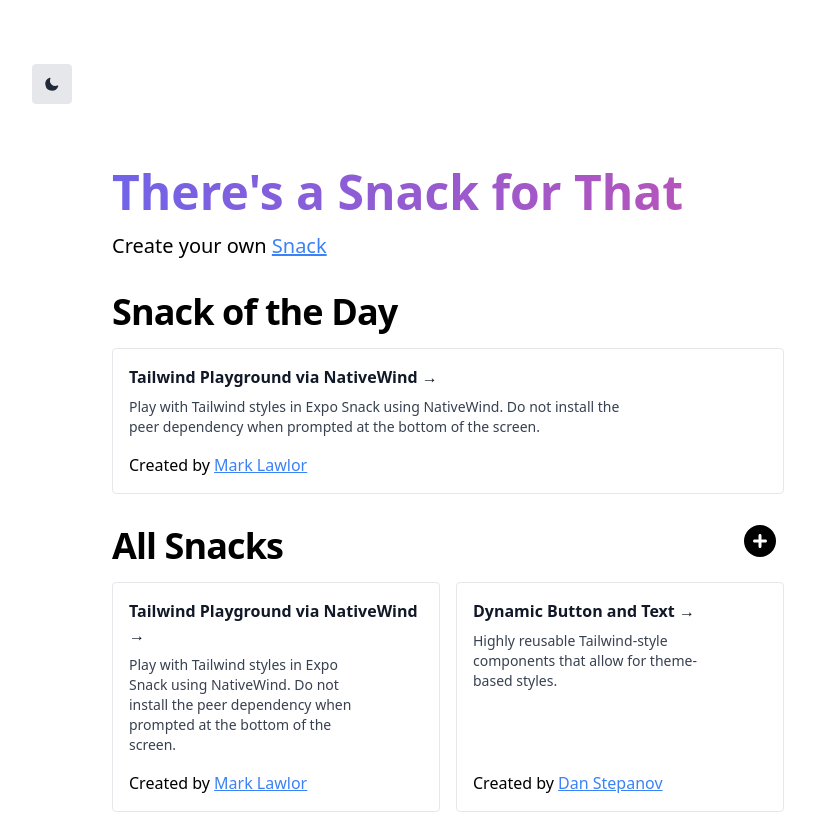
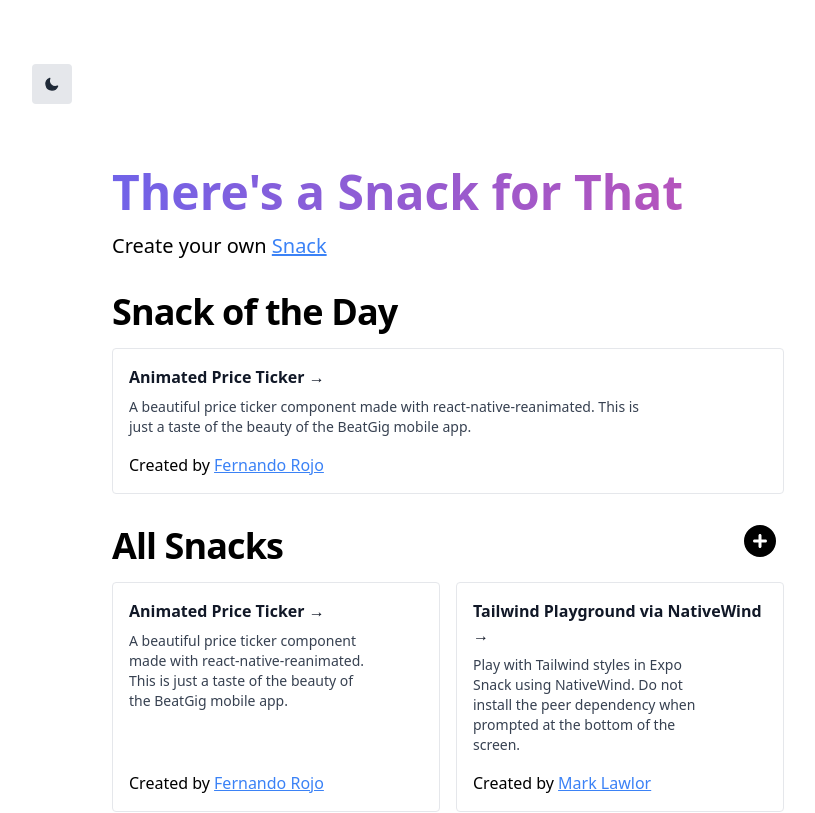
Before and after one commit to danstepanov/snack4that, a Next.js app: page / in a window 1280 px wide. Shown: the top 813 px of the page, without its empty margins (192-1007 px from the left). Built offline with nearby package versions, Linux system fonts and the light colour scheme.

Commit message:
add day 2 snack

```diff
--- a/components/SnackCard.tsx
+++ b/components/SnackCard.tsx
@@ -9,7 +9,7 @@
                 <h2 className="font-bold text-gray-900 dark:text-gray-100 md:group-hover:text-blue-500">{`${snack.title} `}&rarr;</h2>
                 <p className="text-sm text-gray-700 dark:text-gray-300 md:group-hover:text-blue-500 w-4/5 mt-2 mb-4">{snack.description}</p>
             </a>
-            <Hyperlink baseText="Created by" urlText={snack.author} url={snack.snackUrl} />
+            <Hyperlink baseText="Created by" urlText={snack.author} url={snack.twitterUrl} />
         </div>
     )
 }
--- a/pages/index.tsx
+++ b/pages/index.tsx
@@ -68,6 +68,15 @@
       twitterUrl: "https://twitter.com/mark__lawlor",
       author: "Mark Lawlor",
       snackUrl: "https://snack.expo.dev/@mwlawlor/nativewind"
+    },
+    {
+      id: 5,
+      eventId: "P7UYITDF",
+      title: "Animated Price Ticker",
+      description: "A beautiful price ticker component made with react-native-reanimated. This is just a taste of the beauty of the BeatGig mobile app.",
+      twitterUrl: "https://mobile.twitter.com/FernandoTheRojo",
+      author: "Fernando Rojo",
+      snackUrl: "https://snack.expo.dev/@beatgig/reanimated-price-ticker "
     }
   ])
   const sortedSnacks = snacks.sort((a, b) => b.id - a.id)
@@ -82,7 +91,7 @@
         </div>
         <div className="flex flex-col w-full">
           <SectionTitle>Snack of the Day</SectionTitle>
-          <SnackCard key={sortedSnacks[0].id} snack={snacks[0]} />
+          <SnackCard key={sortedSnacks[0].id} snack={sortedSnacks[0]} />
         </div>
         <div className="flex justify-between w-full">
           <SectionTitle>All Snacks</SectionTitle>
```
